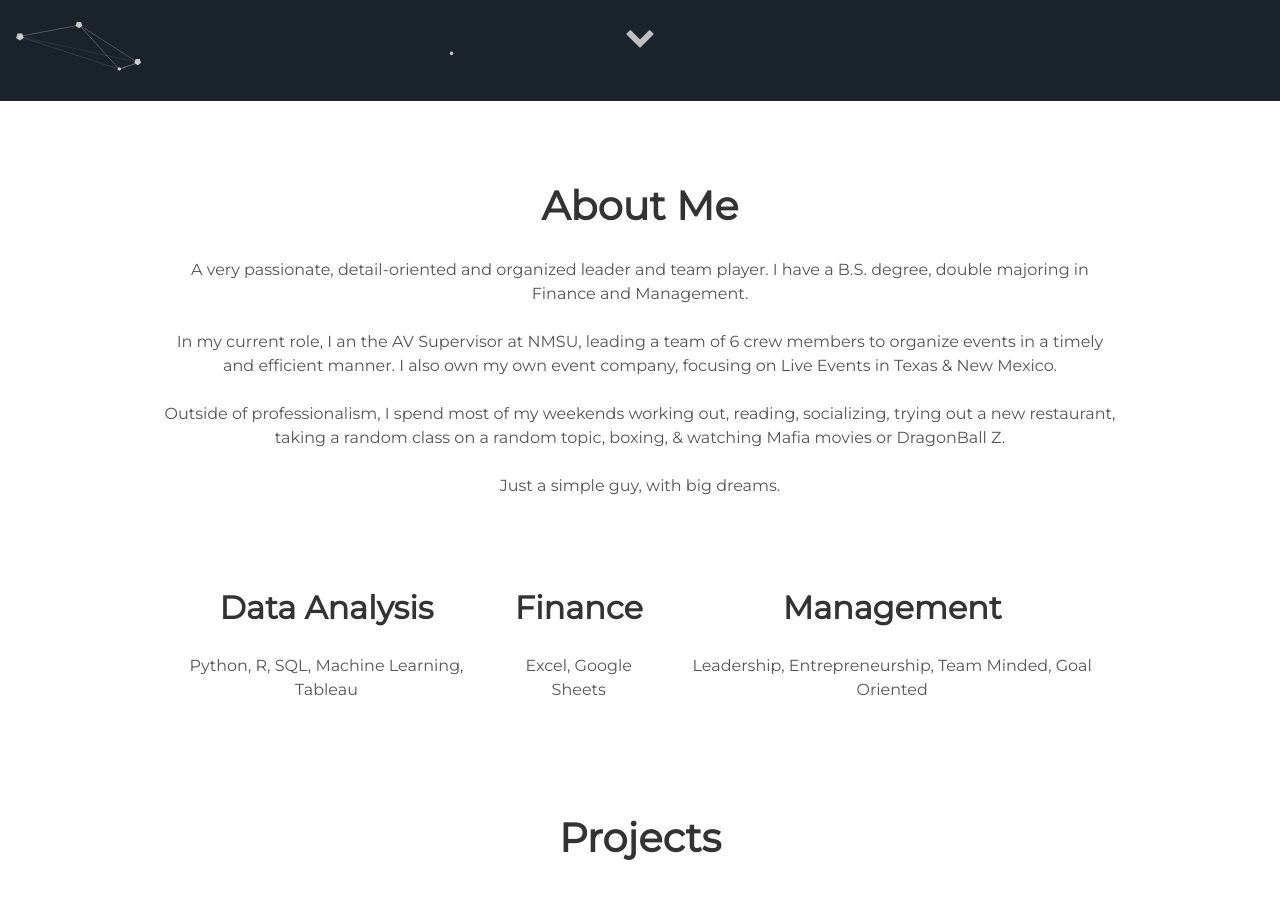
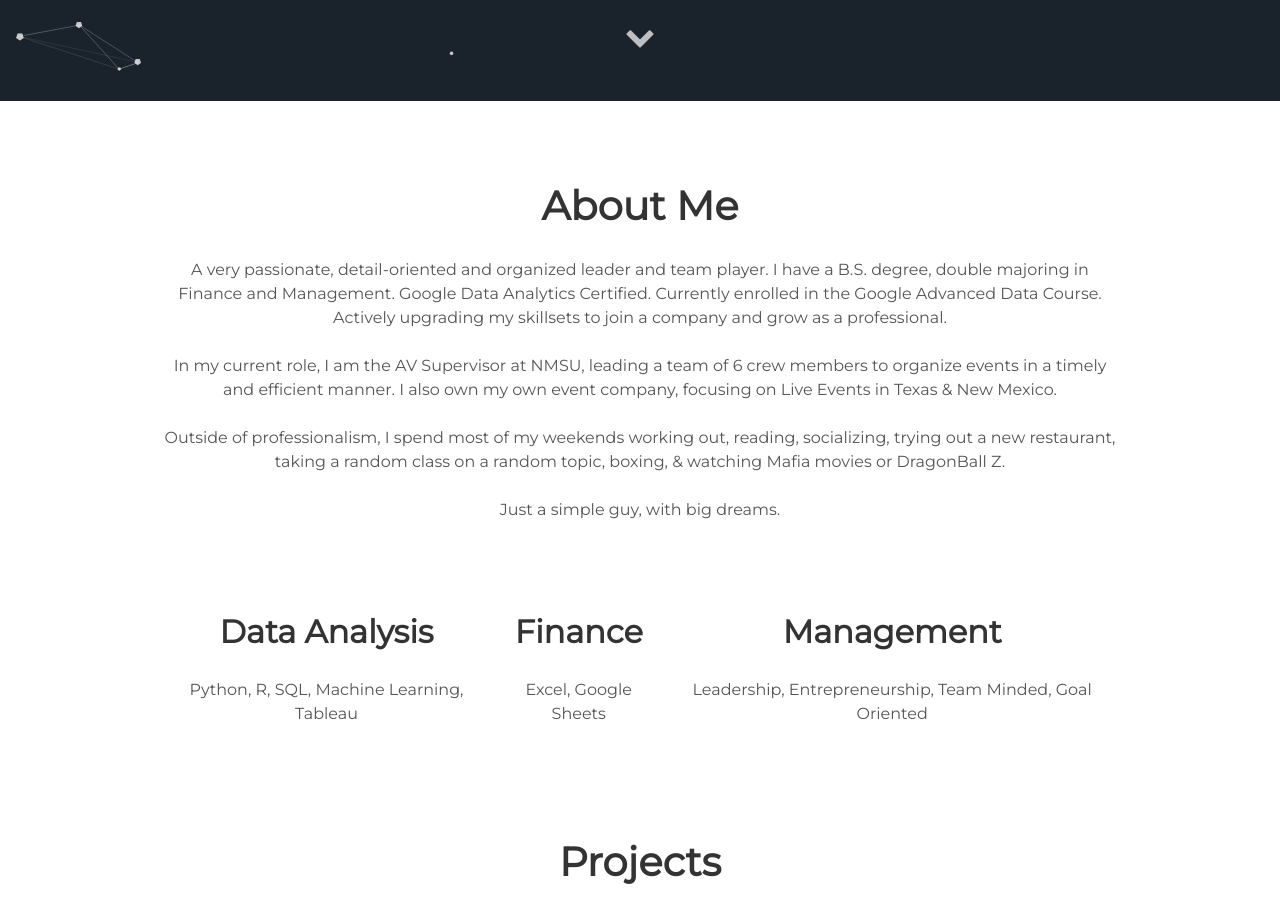
Before and after one commit to AlbertGalarza/AlbertGalarza.github.io, a Jekyll site: the page built from index.html, in a window 1280 px wide and 900 px high, scrolled down 799 px. Built offline with Jekyll 4.4.1, drawn with Linux system fonts in a browser that asks for light colours.

Commit message:
Update _config.yml

```diff
--- a/_config.yml
+++ b/_config.yml
@@ -6,7 +6,7 @@
 
 # User settings
 username: Alberto Galarza
-user_description: A very passionate, detail-oriented and organized leader and team player. I have a B.S. degree, double majoring in Finance and Management. <br><br>In my current role, I an the AV Supervisor at NMSU, leading a team of 6 crew members to organize events in a timely and efficient manner. I also own my own event company, focusing on Live Events in Texas & New Mexico.<br><br>Outside of professionalism, I spend most of my weekends working out, reading, socializing, trying out a new restaurant, taking a random class on a random topic, boxing, & watching Mafia movies or DragonBall Z.<br><br>Just a simple guy, with big dreams.
+user_description: A very passionate, detail-oriented and organized leader and team player. I have a B.S. degree, double majoring in Finance and Management. Google Data Analytics Certified. Currently enrolled in the Google Advanced Data Course. Actively upgrading my skillsets to join a company and grow as a professional. <br><br>In my current role, I am the AV Supervisor at NMSU, leading a team of 6 crew members to organize events in a timely and efficient manner. I also own my own event company, focusing on Live Events in Texas & New Mexico.<br><br>Outside of professionalism, I spend most of my weekends working out, reading, socializing, trying out a new restaurant, taking a random class on a random topic, boxing, & watching Mafia movies or DragonBall Z.<br><br>Just a simple guy, with big dreams.
 user_title: Data Analytics | Data Visualization | Statistics | Finance | Management
 email: albertgalarza.ag@gmail.com
 linkedin_username: albertgalarza
```
